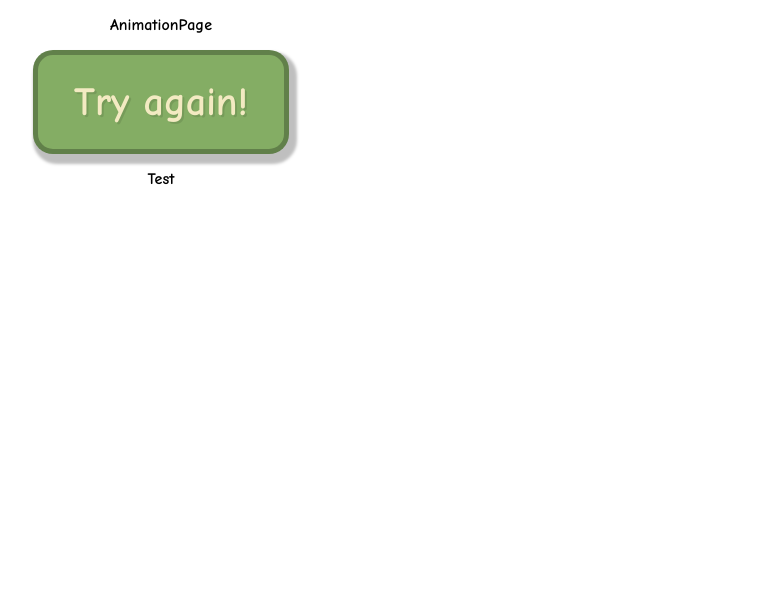
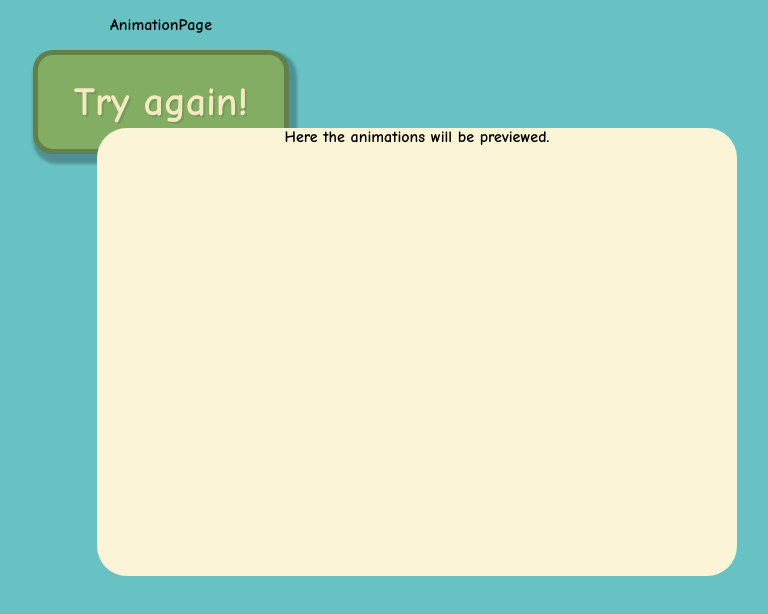
Before and after one commit to IT2901-Tiles/Tiles, a React (Create React App) app in the folder tiles01/: page /animation in a window 1280 px wide. Shown: the top 614 px of the page, without its empty margins (479-1247 px from the left). Built offline with nearby package versions, Linux system fonts and the light colour scheme.

Commit message:
added a new component and a css-file for page

```diff
--- /dev/null
+++ b/tiles01/src/AnimationPage.css
@@ -0,0 +1,23 @@
+/* CSS-styling for the components/page of AnimationPage.jsx - feel free to incorporate this in a common CSS-file */
+
+.animationsSquareRestriction {
+    position: absolute;
+    right: 1px;
+
+}
+
+/*fjern denne, blir sikkert lagt til i en annen request*/
+body {
+    background-color: #68C2C4;
+}
+
+.animationSquare {
+    background-color: #FBF4D7;
+    width: 50vw;
+    height: 35vw;
+    border-radius: 30px;
+    position: absolute;
+    right: 5vw;
+    top: 10vw;
+
+}
--- /dev/null
+++ b/tiles01/src/Components/AnimationsPreview.jsx
@@ -0,0 +1,13 @@
+import React from 'react';
+
+// Component for the preview of the animations in the animation page (final step of the process)
+
+function AnimationsPreview() {
+    return(
+        <div className="animationSquare">
+            Here the animations will be previewed.
+        </div>
+    )
+}
+
+export default AnimationsPreview
--- a/tiles01/src/Pages/AnimationPage.jsx
+++ b/tiles01/src/Pages/AnimationPage.jsx
@@ -1,13 +1,17 @@
 import React from 'react';
 import { Link } from 'react-router-dom';
 import LinkButton from '../Components/LinkButton'
+import AnimationsPreview from "../Components/AnimationsPreview"
+import "../AnimationPage.css"
 
 function AnimationPage() {
     return (
         <div className="Page">
-            <p>AnimationPage</p>
+            <p>
+                AnimationPage
+            </p>
+                <AnimationsPreview />
             <LinkButton title="Try again!" target="/" size="Large" category="animation"></LinkButton>
-            <p>Test</p>
         </div>
     );
 }
```
Also changed, not shown: 2 other files (tests, documents, lock files or other folders).
